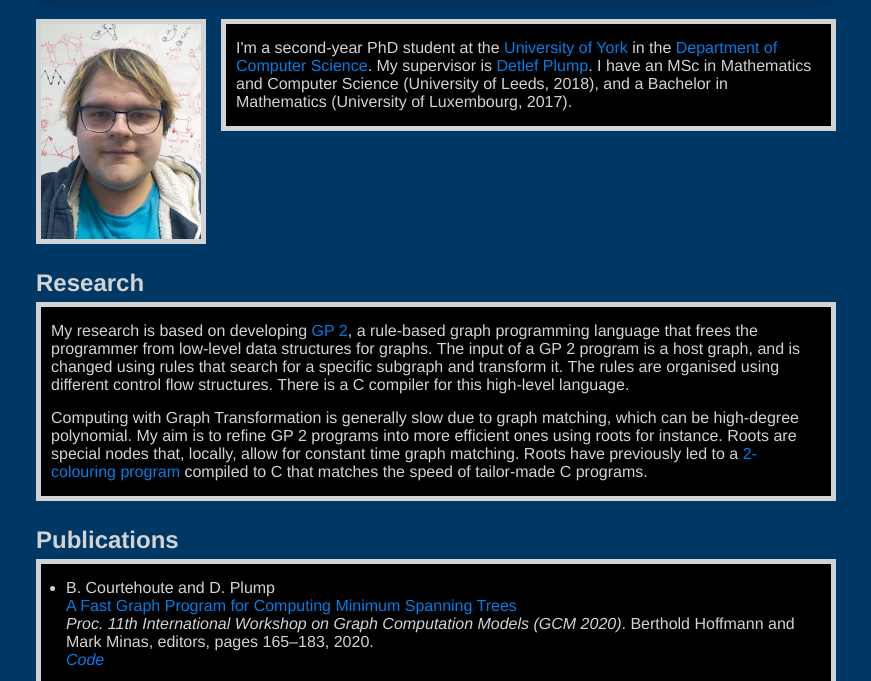
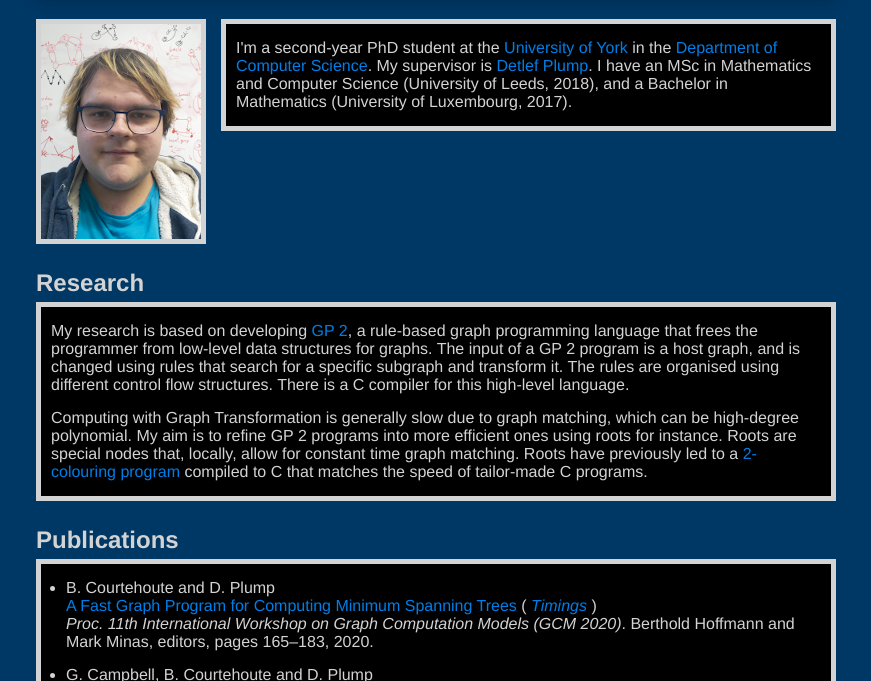
Before and after one commit to BrianCourtehoute/BrianCourtehoute.github.io, a plain HTML site: page index.html in a window 1280 px wide. Shown: the part 119-800 px from the top of the page, without its empty margins (204-1075 px from the left). Drawn offline with Linux system fonts and the light colour scheme.

Commit message:
Update index.html

```diff
--- a/index.html
+++ b/index.html
@@ -134,10 +134,9 @@ Computing with Graph Transformation is generally slow due to graph matching, whi
 	<h2 style="color:lightgray">Publications</h2>
 	<ul>
   <li>B. Courtehoute and D. Plump<br>
-<a href="http://www.cs.york.ac.uk/plasma/publications/pdf/Courtehoute-Plump.GCM.20.pdf" target="_blank">A Fast Graph Program for Computing Minimum Spanning Trees</a><br>
+<a href="http://www.cs.york.ac.uk/plasma/publications/pdf/Courtehoute-Plump.GCM.20.pdf" target="_blank">A Fast Graph Program for Computing Minimum Spanning Trees</a> (<a href="https://github.com/BrianCourtehoute/BrianCourtehoute.github.io/tree/master/PaperFiles/2020-06/Timings" target="_blank"> <em>Timings</em> </a>)<br>
 <em>Proc. 11th International Workshop on Graph Computation Models (GCM 2020)</em>. Berthold Hoffmann and Mark Minas, editors, pages 165–183, 2020.<br>
-		<a href="https://github.com/BrianCourtehoute/BrianCourtehoute.github.io/blob/master/PaperFiles/2020-06/Code/mst-boruvka.gp2" target="_blank"> <em>Code</em> </a>
-		</li>
+</li>
   <li>G. Campbell, B. Courtehoute and D. Plump<br>
 <a href="http://www.cs.york.ac.uk/plasma/publications/pdf/CampbellCourtehoutePlump.CALCO.19.pdf" target="_blank">Linear-Time Graph Algorithms in GP 2</a><br>
 <em>Proc. 8th Conference on Algebra and Coalgebra in Computer Science (CALCO 2019)</em>. Volume 139 of Leibniz International     Proceedings in Informatics (LIPICS), pages 16:1-16:23, 2019.<br>
```
